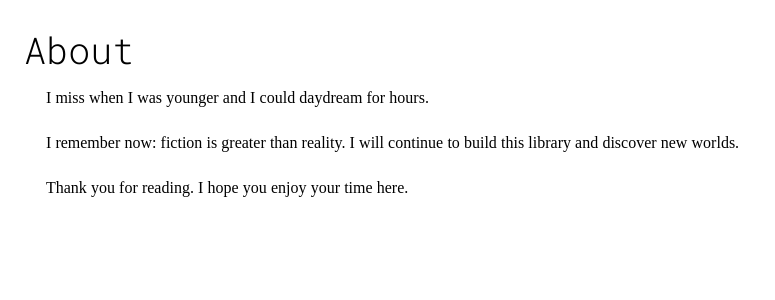
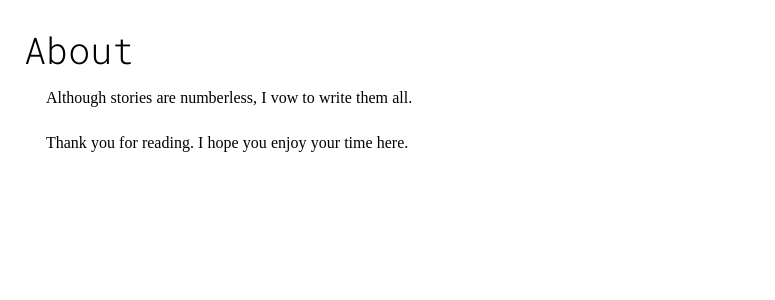
Before and after one commit to EnterOrion/collected-fictions, a SvelteKit app: page /about in a window 1280 px wide. Shown: the top 300 px of the page, without its empty margins (0-775 px from the left). Built offline with nearby package versions, Linux system fonts and the light colour scheme.

Commit message:
Update about page

```diff
--- a/src/routes/about/+page.svelte
+++ b/src/routes/about/+page.svelte
@@ -8,11 +8,7 @@
 </svelte:head>
 
 <h1>About</h1>
-<p>I miss when I was younger and I could daydream for hours.</p>
-<p>
-	I remember now: fiction is greater than reality. I will continue to build this library and
-	discover new worlds.
-</p>
+<p>Although stories are numberless, I vow to write them all.</p>
 <p>Thank you for reading. I hope you enjoy your time here.</p>
 
 <style>
```
